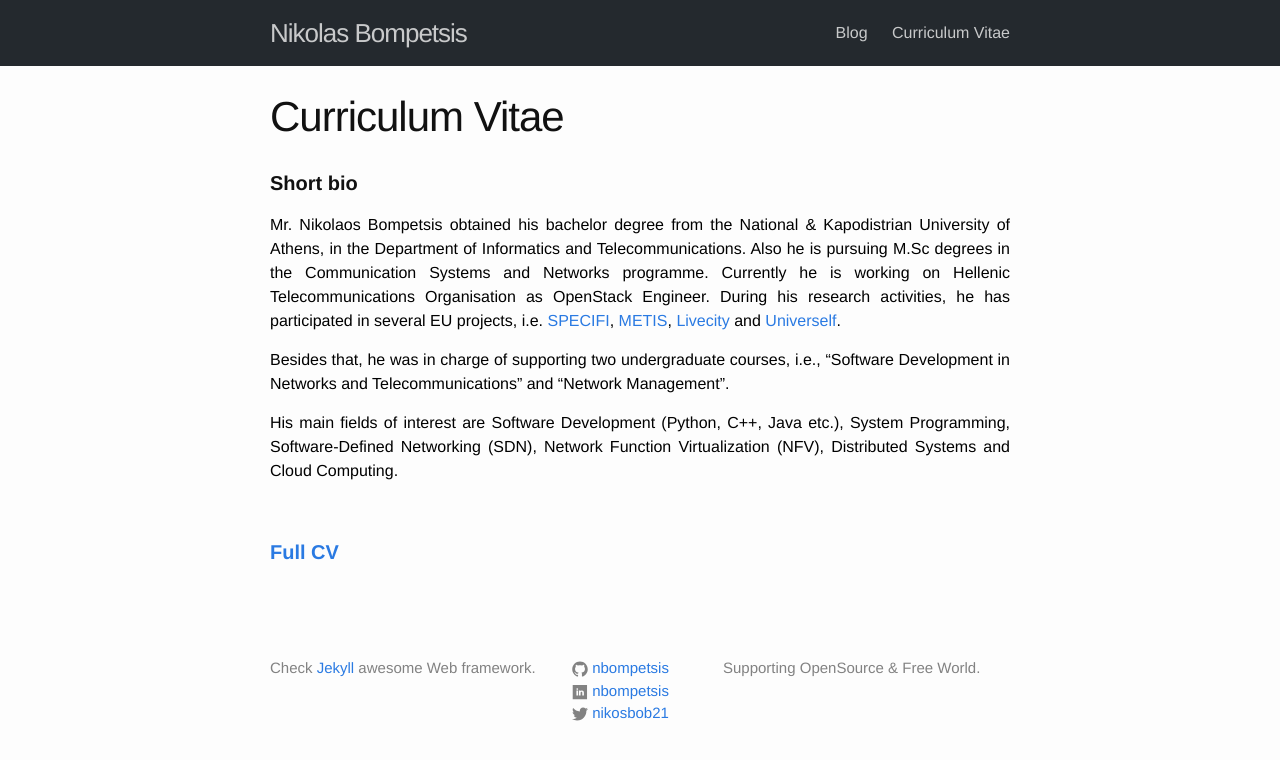
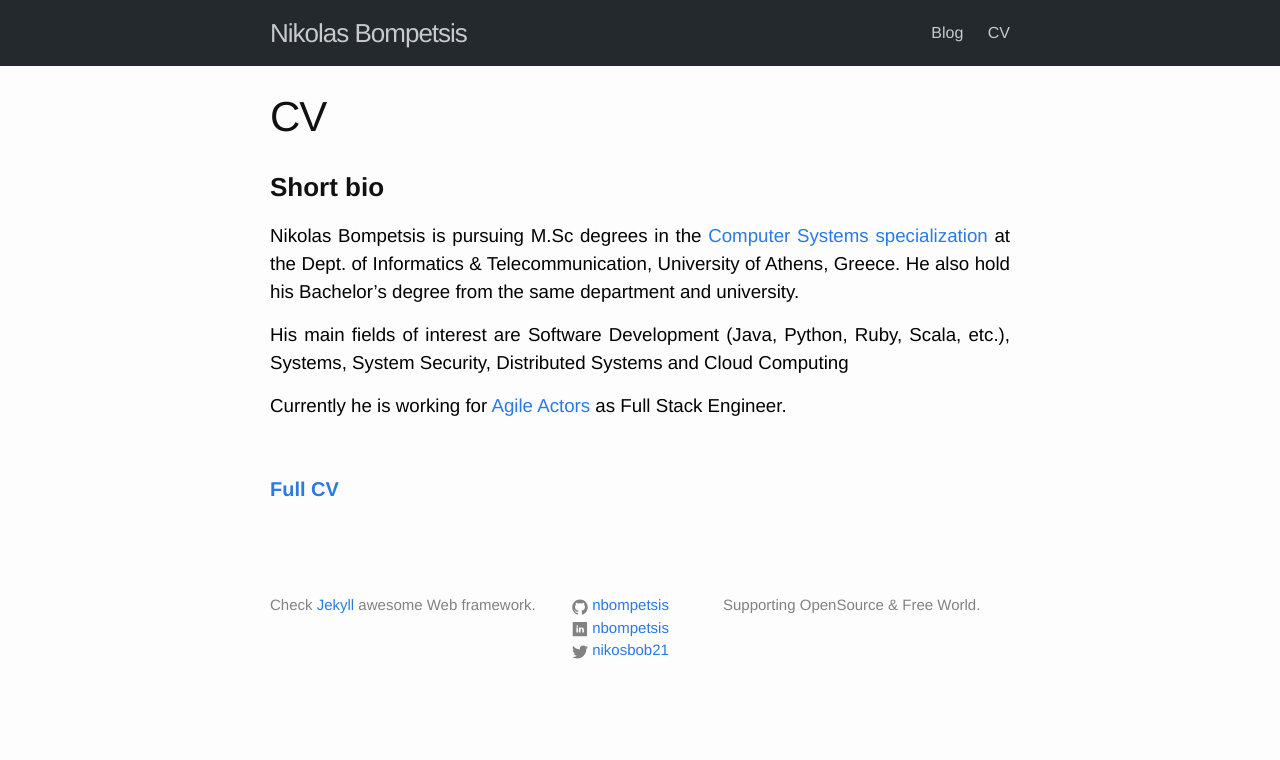
Before and after one commit to nbompetsis/nbompetsis.github.io, a Jekyll site: the page built from cv.md, in a window 1280 px wide. Shown: the top 760 px of the page. Built offline with Jekyll 4.4.1, drawn with Linux system fonts in a browser that asks for light colours.

Commit message:
Changed my CV approach :)

```diff
--- a/cv.md
+++ b/cv.md
@@ -1,21 +1,19 @@
 ---
 layout: page
-title: Curriculum Vitae
+title: CV
 id: cv
 ---
 
-#### **Short bio**
+### **Short bio**
 
+Nikolas Bompetsis is pursuing M.Sc degrees in the [Computer Systems specialization](http://www.di.uoa.gr/eng/postgraduate/eng_specialization_3){:target="_blank"} at the Dept. of Informatics & Telecommunication, University of Athens, Greece. He also hold his Bachelor's degree from the same department and university.
+{: style="color:black; text-align: justify; font-size: 1.17em; margin-bottom: 15px; font-weight: 400;"}
 
-Mr. Nikolaos Bompetsis obtained his bachelor degree from the National & Kapodistrian University of Athens, in the Department of Informatics and Telecommunications. Also he is pursuing M.Sc degrees in the Communication Systems and Networks programme. Currently he is working on Hellenic Telecommunications Organisation as OpenStack Engineer. During his research activities, he has participated in several EU projects, i.e. [SPECIFI](http://www.specifi.eu/){:target="_blank"}, [METIS](https://www.metis2020.com/){:target="_blank"}, [Livecity](http://www.livecity-psp.eu/){:target="_blank"} and [Univerself](http://www.univerself-project.eu/){:target="_blank"}.
-{: style="color:black; text-align: justify;"}
+His main fields of interest are Software Development (Java, Python, Ruby, Scala,  etc.), Systems, System Security, Distributed Systems and Cloud Computing
+{: style="color:black; text-align: justify; font-size: 1.17em; margin-bottom: 15px; font-weight: 400;"}
 
-Besides that, he was in charge of supporting two undergraduate courses, i.e., “Software Development in Networks and Telecommunications” and “Network Management”.
-{: style="color:black; text-align: justify;"}
-
-His main fields of interest are Software Development (Python, C++, Java etc.), System Programming, Software-Defined Networking (SDN), Network Function Virtualization (NFV), Distributed Systems and Cloud Computing.
-{: style="color:black; text-align: justify;"}
-
+Currently he is working for [Agile Actors](https://www.agileactors.com/) as Full Stack Engineer.
+{: style="color:black; text-align: justify; font-size: 1.17em; margin-bottom: 15px; font-weight: 400;"}
 <br>
 
-#### **[Full CV](../assest/NikolasBompetsisCV.pdf)**
+#### **[Full CV](mailto:{{site.email}}?subject=Send me your full CV)**
```
Also changed, not shown: 1 other file.
